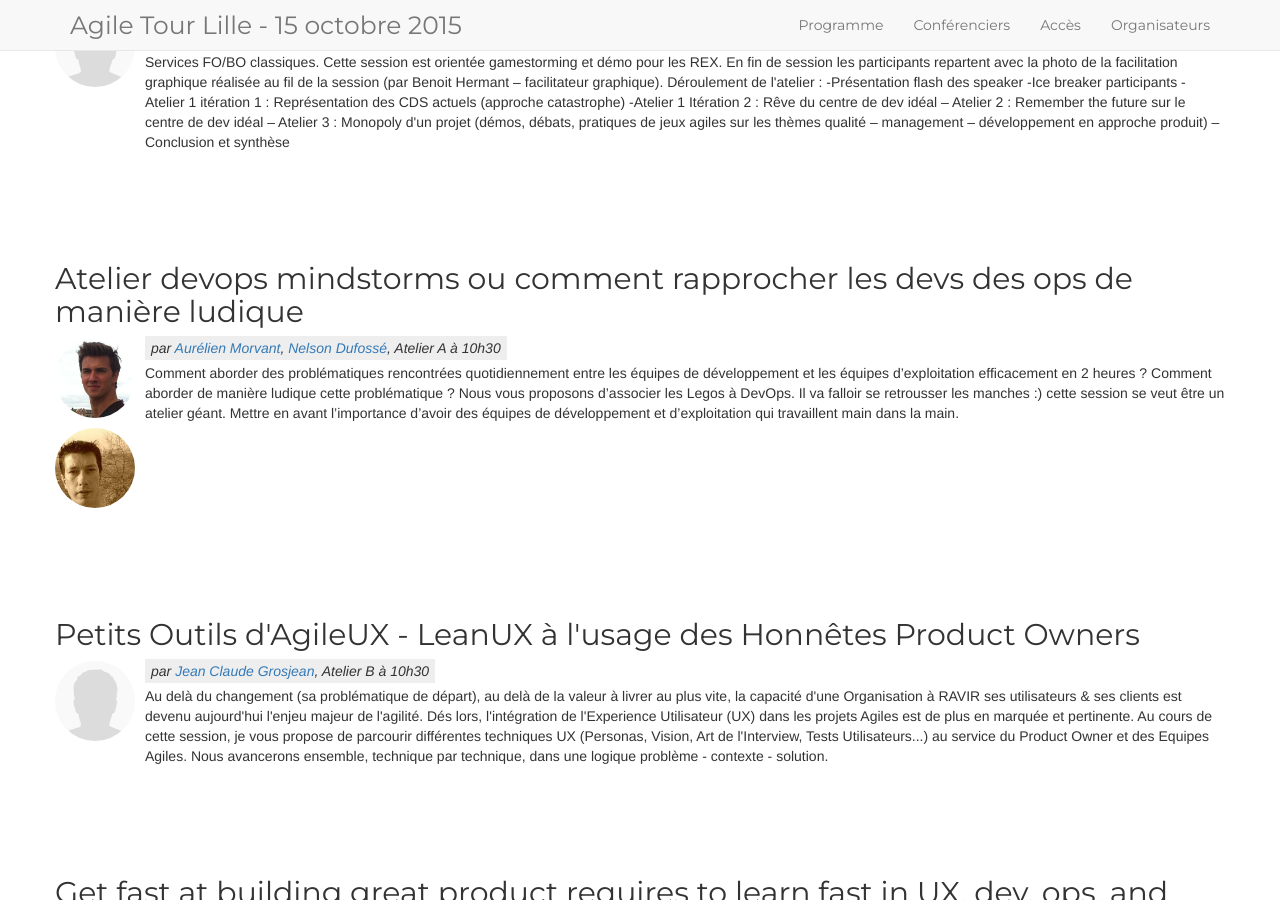
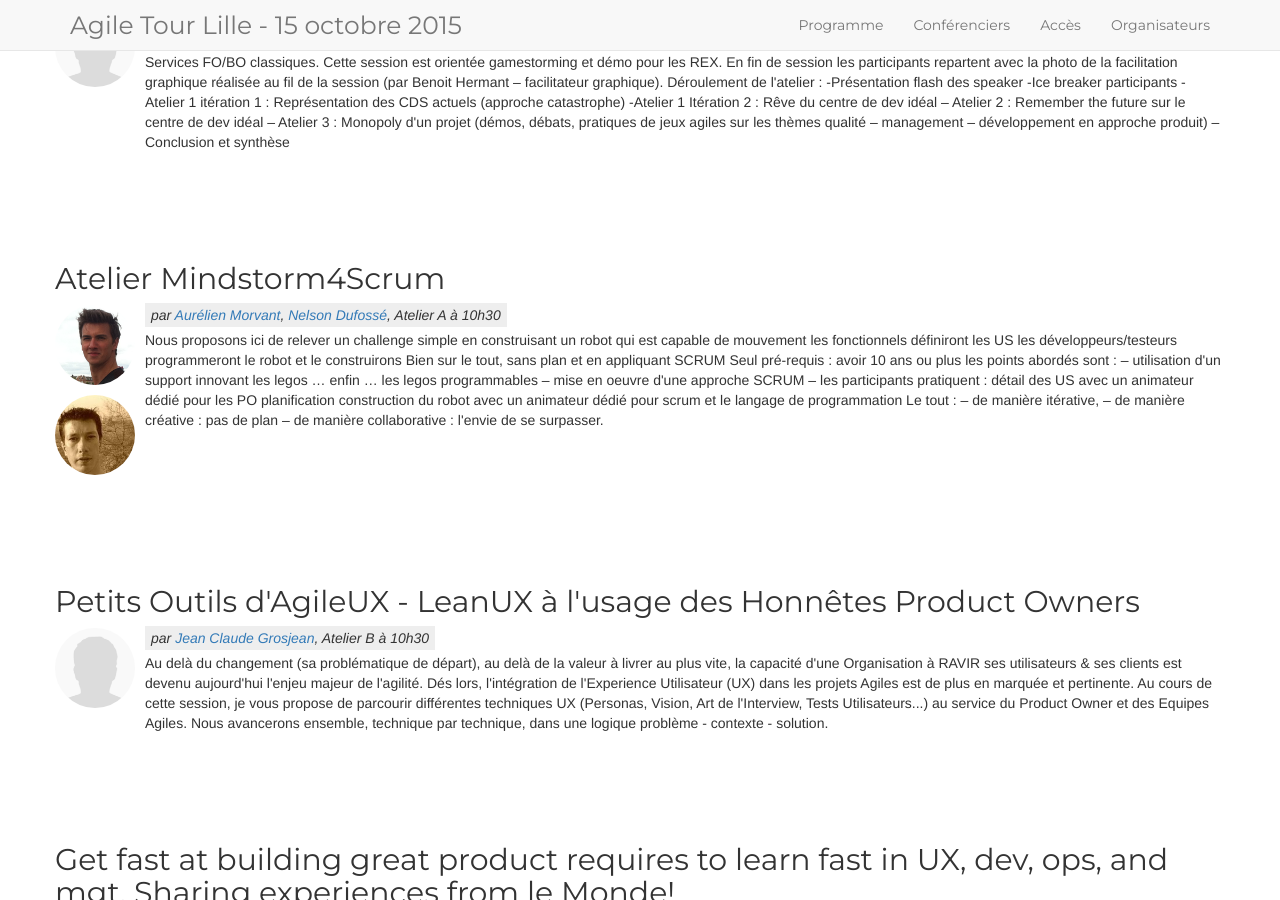
Before and after one commit to jak78/agile-tour-lille-2017, a Jekyll site: the page built from 99-talks.html, in a window 1280 px wide and 900 px high, scrolled down 955 px. Built offline with Jekyll 4.4.1, drawn with Linux system fonts in a browser that asks for light colours; nearby versions of some CDN libraries.

Commit message:
fix Aurelien Morvant session

```diff
--- a/_data/schedule.yml
+++ b/_data/schedule.yml
@@ -37,9 +37,9 @@
       - subject: Prenons un temps pour en gagner ou Centre de Dev Agile
         speaker: Baudimont Perrine
         description: "Le but est de faire découvrir un modèle de centre de développement centré sur l'humain, la valeur produit et la qualité – en réponse aux problématiques des Centres de Services FO/BO classiques.  Cette session est orientée gamestorming et démo pour les REX. En fin de session les participants repartent avec la photo de la facilitation graphique réalisée au fil de la session (par Benoit Hermant – facilitateur graphique).  Déroulement de l'atelier : -Présentation flash des speaker -Ice breaker participants -Atelier 1 itération 1 : Représentation des CDS actuels (approche catastrophe) -Atelier 1 Itération 2 : Rêve du centre de dev idéal – Atelier 2 : Remember the future sur le centre de dev idéal – Atelier 3 : Monopoly d'un projet (démos, débats, pratiques de jeux agiles sur les thèmes qualité – management – développement en approche produit) – Conclusion et synthèse"
-      - subject: Atelier devops mindstorms ou comment rapprocher les devs des ops de manière ludique
+      - subject: Atelier Mindstorm4Scrum
         speaker: Aurélien Morvant, Nelson Dufossé
-        description: "Comment aborder des problématiques rencontrées quotidiennement entre les équipes de développement et les équipes d’exploitation efficacement en 2 heures ? Comment aborder de manière ludique cette problématique ? Nous vous proposons d’associer les Legos à DevOps. Il va falloir se retrousser les manches :)  cette session se veut être un atelier géant. Mettre en avant l’importance d’avoir des équipes de développement et d’exploitation qui travaillent main dans la main."
+        description: "Nous proposons ici de relever un challenge simple en construisant un robot qui est capable de mouvement les fonctionnels définiront les US les développeurs/testeurs programmeront le robot et le construirons Bien sur le tout, sans plan et en appliquant SCRUM Seul pré-requis : avoir 10 ans ou plus  les points abordés sont : – utilisation d'un support innovant les legos … enfin … les legos programmables – mise en oeuvre d'une approche SCRUM – les participants pratiquent : détail des US avec un animateur dédié pour les PO planification construction du robot avec un animateur dédié pour scrum et le langage de programmation Le tout : – de manière itérative, – de manière créative : pas de plan – de manière collaborative : l'envie de se surpasser."
         duration: 2
       - subject: Petits Outils d'AgileUX - LeanUX à l'usage des Honnêtes Product Owners
         speaker: Jean Claude Grosjean
```
